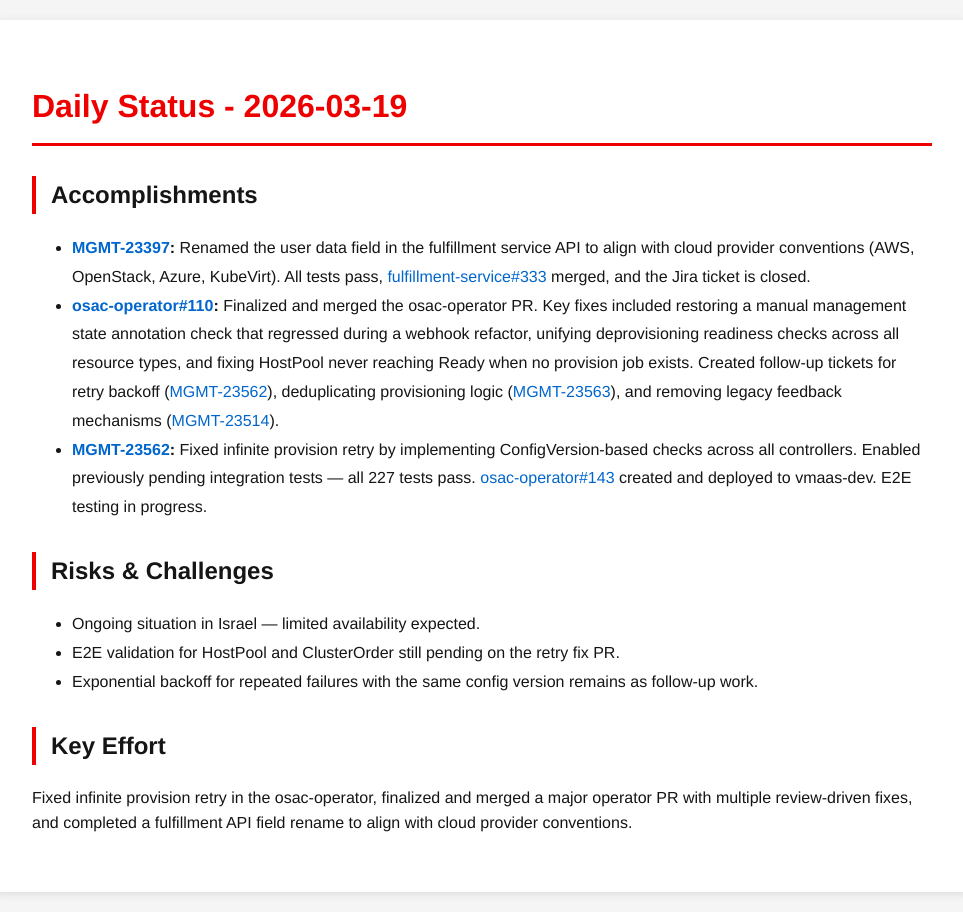
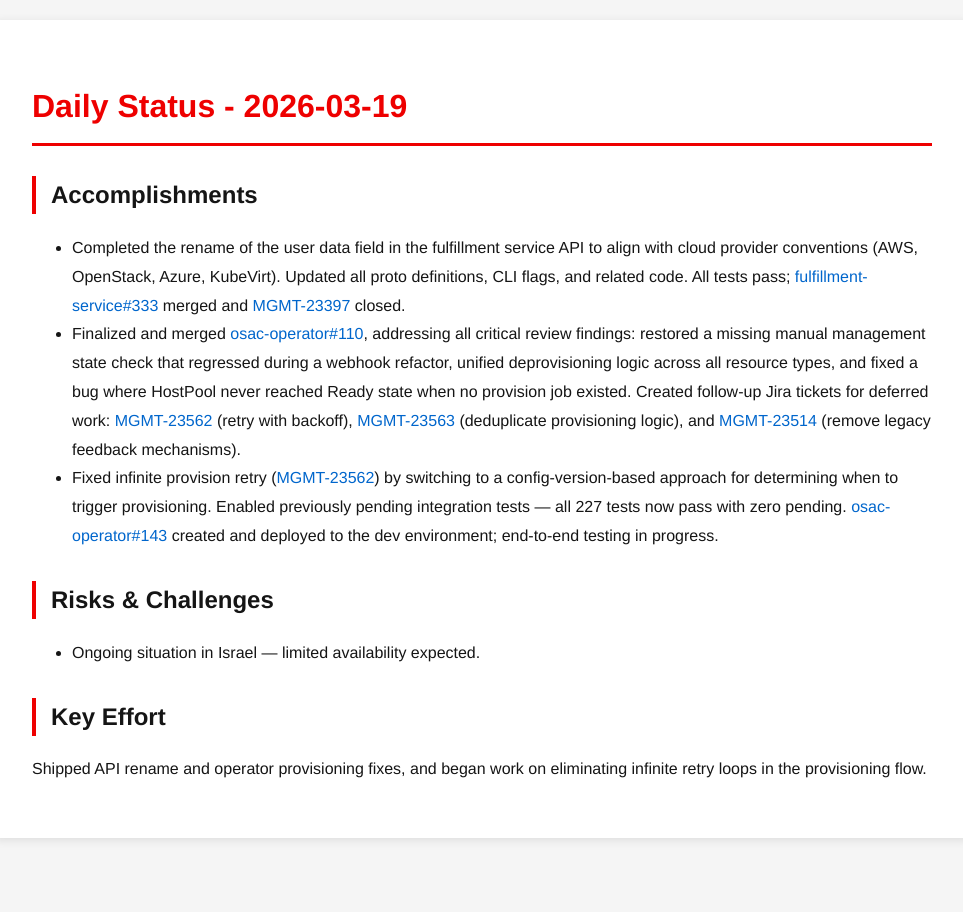
Before and after one commit to tzvatot/daily-status, a Jekyll site: the page built from 2026-03-19.md, in a window 1280 px wide. Shown: the whole page, without its empty margins (158-1121 px from the left). Built offline with Jekyll 4.4.1, drawn with Linux system fonts in a browser that asks for light colours.

Commit message:
Daily status update - 2026-03-19

```diff
--- a/2026-03-19.md
+++ b/2026-03-19.md
@@ -7,14 +7,12 @@ date: 2026-03-19
 # Daily Status - 2026-03-19
 
 ## Accomplishments
-- **[MGMT-23397](https://issues.redhat.com/browse/MGMT-23397):** Renamed the user data field in the fulfillment service API to align with cloud provider conventions (AWS, OpenStack, Azure, KubeVirt). All tests pass, [fulfillment-service#333](https://github.com/osac-project/fulfillment-service/pull/333) merged, and the Jira ticket is closed.
-- **[osac-operator#110](https://github.com/osac-project/osac-operator/pull/110):** Finalized and merged the osac-operator PR. Key fixes included restoring a manual management state annotation check that regressed during a webhook refactor, unifying deprovisioning readiness checks across all resource types, and fixing HostPool never reaching Ready when no provision job exists. Created follow-up tickets for retry backoff ([MGMT-23562](https://issues.redhat.com/browse/MGMT-23562)), deduplicating provisioning logic ([MGMT-23563](https://issues.redhat.com/browse/MGMT-23563)), and removing legacy feedback mechanisms ([MGMT-23514](https://issues.redhat.com/browse/MGMT-23514)).
-- **[MGMT-23562](https://issues.redhat.com/browse/MGMT-23562):** Fixed infinite provision retry by implementing ConfigVersion-based checks across all controllers. Enabled previously pending integration tests — all 227 tests pass. [osac-operator#143](https://github.com/osac-project/osac-operator/pull/143) created and deployed to vmaas-dev. E2E testing in progress.
+- Completed the rename of the user data field in the fulfillment service API to align with cloud provider conventions (AWS, OpenStack, Azure, KubeVirt). Updated all proto definitions, CLI flags, and related code. All tests pass; [fulfillment-service#333](https://github.com/osac-project/fulfillment-service/pull/333) merged and [MGMT-23397](https://issues.redhat.com/browse/MGMT-23397) closed.
+- Finalized and merged [osac-operator#110](https://github.com/osac-project/osac-operator/pull/110), addressing all critical review findings: restored a missing manual management state check that regressed during a webhook refactor, unified deprovisioning logic across all resource types, and fixed a bug where HostPool never reached Ready state when no provision job existed. Created follow-up Jira tickets for deferred work: [MGMT-23562](https://issues.redhat.com/browse/MGMT-23562) (retry with backoff), [MGMT-23563](https://issues.redhat.com/browse/MGMT-23563) (deduplicate provisioning logic), and [MGMT-23514](https://issues.redhat.com/browse/MGMT-23514) (remove legacy feedback mechanisms).
+- Fixed infinite provision retry ([MGMT-23562](https://issues.redhat.com/browse/MGMT-23562)) by switching to a config-version-based approach for determining when to trigger provisioning. Enabled previously pending integration tests — all 227 tests now pass with zero pending. [osac-operator#143](https://github.com/osac-project/osac-operator/pull/143) created and deployed to the dev environment; end-to-end testing in progress.
 
 ## Risks & Challenges
 - Ongoing situation in Israel — limited availability expected.
-- E2E validation for HostPool and ClusterOrder still pending on the retry fix PR.
-- Exponential backoff for repeated failures with the same config version remains as follow-up work.
 
 ## Key Effort
-Fixed infinite provision retry in the osac-operator, finalized and merged a major operator PR with multiple review-driven fixes, and completed a fulfillment API field rename to align with cloud provider conventions.
+Shipped API rename and operator provisioning fixes, and began work on eliminating infinite retry loops in the provisioning flow.
```
